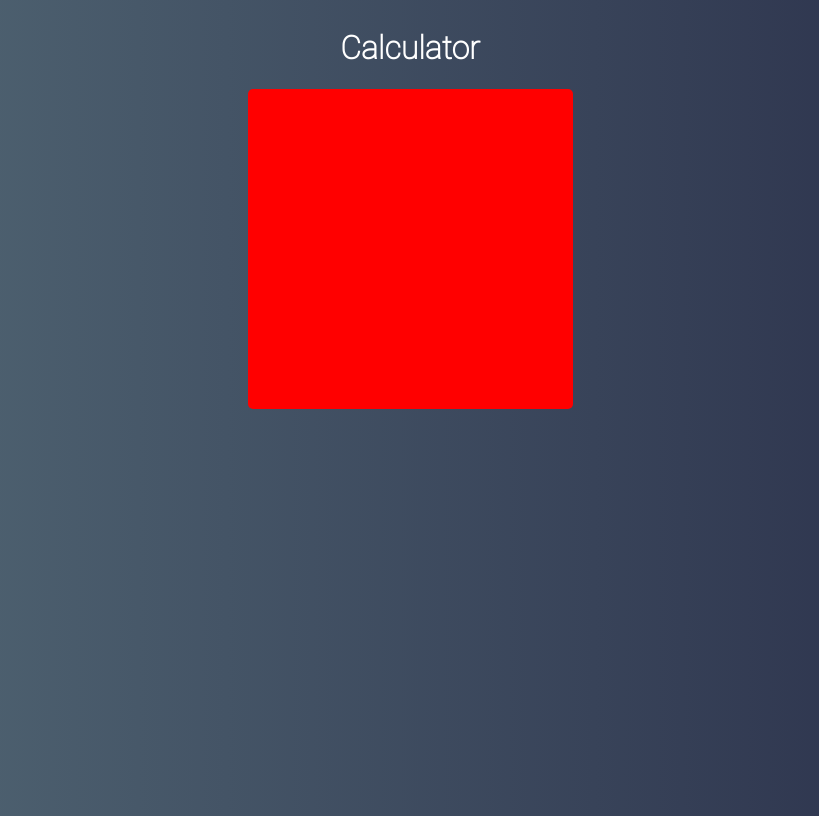
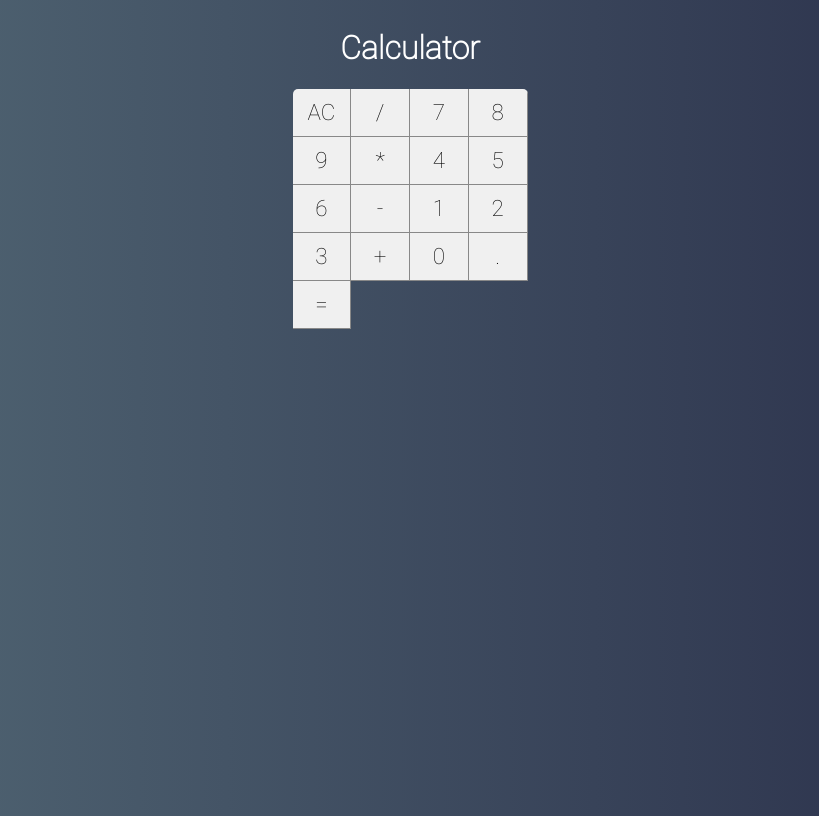
Before and after one commit to igortuag/React-Calculator, a React (Create React App) app: page / in a window 1280 px wide. Shown: the whole page, without its empty margins (230-1049 px from the left). Built offline with nearby package versions, Linux system fonts and the light colour scheme.

Commit message:
Componente Button #01

```diff
--- /dev/null
+++ b/src/components/Button.css
@@ -0,0 +1,13 @@
+:root {
+    --bg-button: #f0f0f0;
+    --border-button: solid 1px #888;
+}
+
+.button {
+    font-size: 1.4em;
+    background-color: var(--bg-button);
+    border: none;
+    border-right: var(--border-button);
+    border-bottom: var(--border-button);
+    outline: none;
+}
--- /dev/null
+++ b/src/components/Button.jsx
@@ -0,0 +1,5 @@
+import React from 'react'
+import './Button.css'
+
+export default props =>
+        <button className='button'>{props.label}</button>
--- a/src/main/Calculator.css
+++ b/src/main/Calculator.css
@@ -1,7 +1,10 @@
 .calculator {
     height: 320px;
-    width: 325px;
+    width: 235px;
     border-radius: 5px;
     overflow: hidden;
-    background-color: red;
+
+    display: grid;
+    grid-template-columns: repeat(4, 25%);
+    grid-template-rows: 48px 48px 48px 48px 48px;
 }
--- a/src/main/Calculator.jsx
+++ b/src/main/Calculator.jsx
@@ -1,11 +1,29 @@
 import React, { Component } from 'react'
 import './Calculator.css'
+
+import Button from '../components/Button'
 
 export default class Calculator extends Component {
     render() {
         return (
             <div className="calculator">
-
+                <Button label="AC"/>
+                <Button label="/"/>
+                <Button label="7"/>
+                <Button label="8"/>
+                <Button label="9"/>
+                <Button label="*"/>
+                <Button label="4"/>
+                <Button label="5"/>
+                <Button label="6"/>
+                <Button label="-"/>
+                <Button label="1"/>
+                <Button label="2"/>
+                <Button label="3"/>
+                <Button label="+"/>
+                <Button label="0"/>
+                <Button label="."/>
+                <Button label="="/>
             </div>
         )
     }
```
